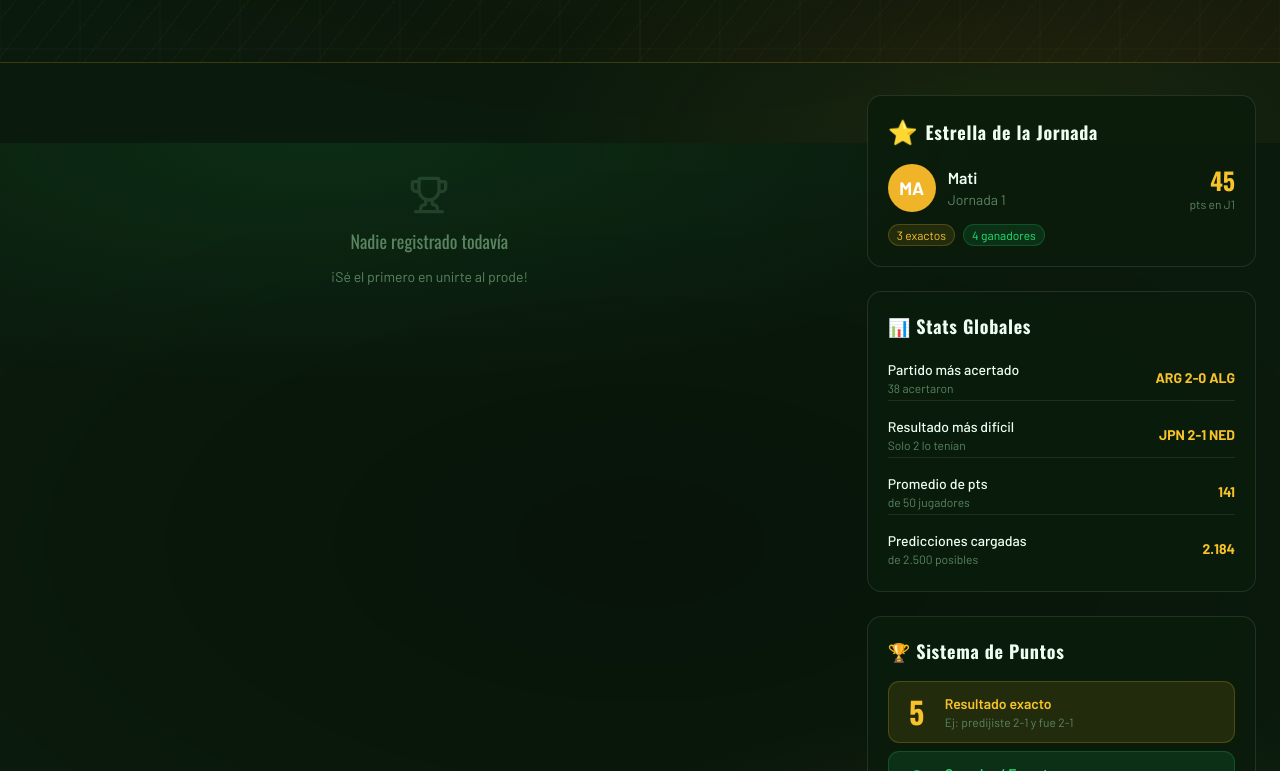
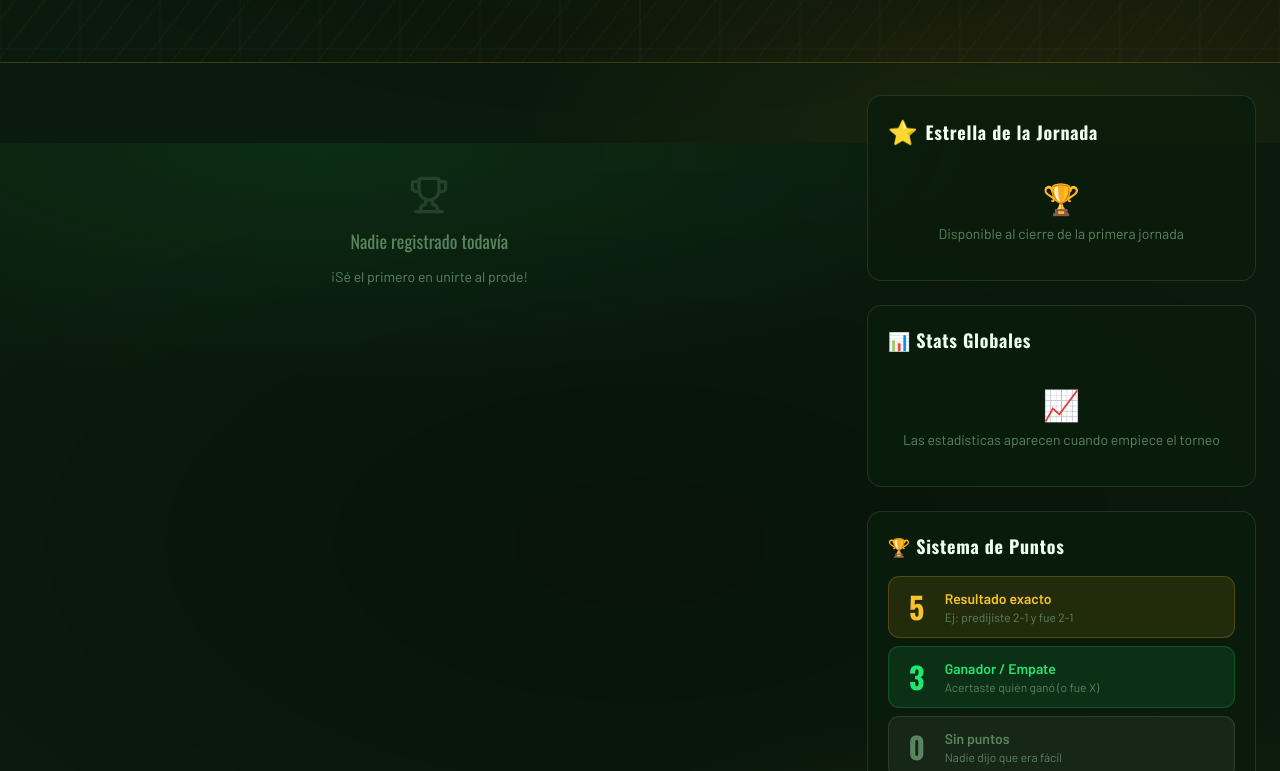
Before and after one commit to joacoukoo/prode-mundial, a Next.js app: page / in a window 1280 px wide. Shown: the part 657-1428 px from the top of the page. Built offline with nearby package versions, Linux system fonts and the light colour scheme; no server answers; the database is empty.

Commit message:
fix: reemplazar datos hardcodeados de demo por estado vacío

```diff
--- a/src/app/page.tsx
+++ b/src/app/page.tsx
@@ -132,25 +132,9 @@ function BestOfRound() {
         <span className="text-2xl">⭐</span>
         <h3 className="font-heading font-bold text-lg">Estrella de la Jornada</h3>
       </div>
-      <div className="flex items-center gap-3">
-        <div
-          className="w-12 h-12 rounded-full flex items-center justify-center font-bold text-white text-lg flex-shrink-0"
-          style={{ background: "#f0b429" }}
-        >
-          MA
-        </div>
-        <div>
-          <p className="font-semibold">Mati</p>
-          <p className="text-sm text-muted-foreground">Jornada 1</p>
-        </div>
-        <div className="ml-auto text-right">
-          <p className="font-heading font-bold text-2xl text-primary">45</p>
-          <p className="text-xs text-muted-foreground">pts en J1</p>
-        </div>
-      </div>
-      <div className="mt-3 flex gap-2 text-xs">
-        <span className="bg-primary/10 text-primary px-2 py-0.5 rounded-full border border-primary/20">3 exactos</span>
-        <span className="bg-accent/10 text-accent px-2 py-0.5 rounded-full border border-accent/20">4 ganadores</span>
+      <div className="flex flex-col items-center justify-center py-4 gap-2 text-center">
+        <span className="text-3xl">🏆</span>
+        <p className="text-sm text-muted-foreground">Disponible al cierre de la primera jornada</p>
       </div>
     </div>
   );
@@ -160,11 +144,9 @@ function QuickStats() {
   return (
     <div className="glass rounded-2xl border border-border p-5">
       <h3 className="font-heading font-bold text-lg mb-4">📊 Stats Globales</h3>
-      <div className="flex flex-col gap-3">
-        <StatRow label="Partido más acertado" value="ARG 2-0 ALG" sub="38 acertaron" />
-        <StatRow label="Resultado más difícil" value="JPN 2-1 NED" sub="Solo 2 lo tenían" />
-        <StatRow label="Promedio de pts" value="141" sub="de 50 jugadores" />
-        <StatRow label="Predicciones cargadas" value="2.184" sub="de 2.500 posibles" />
+      <div className="flex flex-col items-center justify-center py-4 gap-2 text-center">
+        <span className="text-3xl">📈</span>
+        <p className="text-sm text-muted-foreground">Las estadísticas aparecen cuando empiece el torneo</p>
       </div>
     </div>
   );
```
